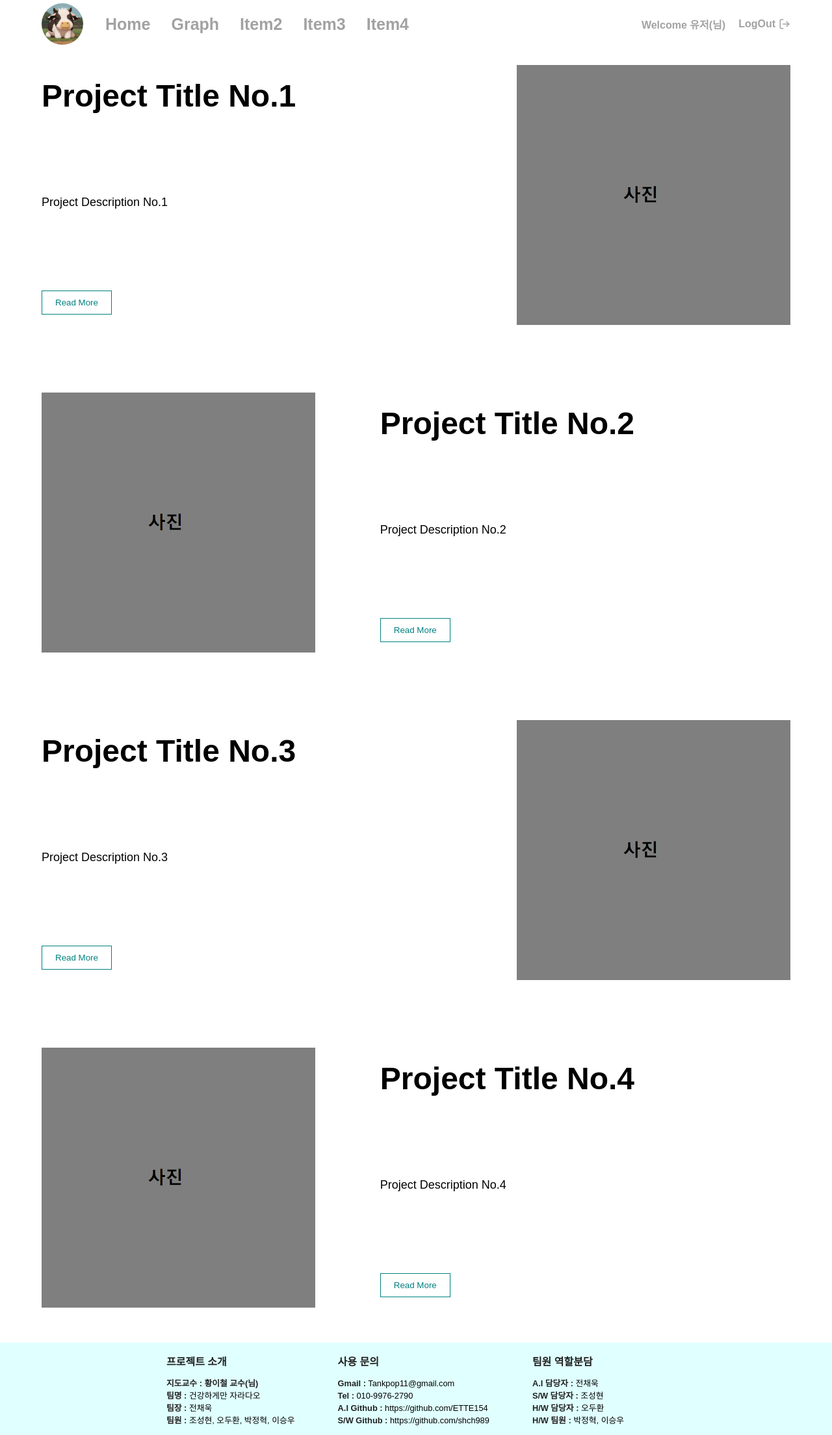
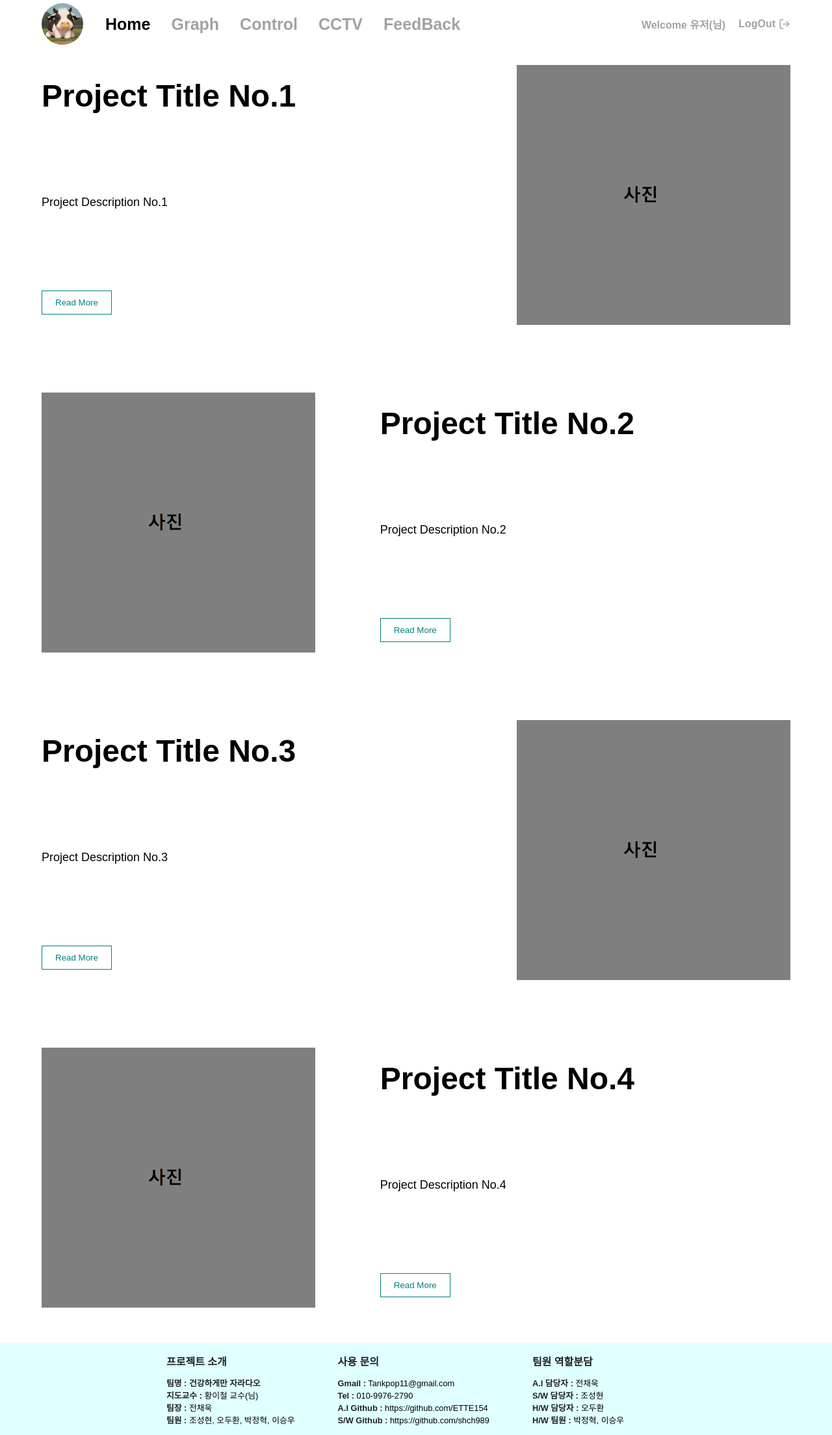
Before and after one commit to shch989/CapstoneDesign_A-Iot_SmartFarm, a React (Create React App) app in the folder client/: page / in a window 1280 px wide. Shown: the whole page at 65% size. Built offline with nearby package versions, Linux system fonts and the light colour scheme.

Commit message:
Navbar 현재 주소 이벤트 추가

```diff
--- a/client/src/components/common/Footer.js
+++ b/client/src/components/common/Footer.js
@@ -62,9 +62,9 @@ const Footer = () => {
         <Section>
           <h4>프로젝트 소개</h4>
           <p>
-            <b>지도교수 : 황이철 교수(님)</b>
+            <b>팀명 : 건강하게만 자라다오</b>
             <br />
-            <b>팀명 :</b> 건강하게만 자라다오
+            <b>지도교수 :</b> 황이철 교수(님)
             <br />
             <b>팀장 :</b> 전채욱
             <br />
--- a/client/src/components/common/Navbar.js
+++ b/client/src/components/common/Navbar.js
@@ -1,4 +1,5 @@
 import React from 'react'
+import { useLocation } from 'react-router-dom'
 import styled from 'styled-components'
 import { FiLogOut } from 'react-icons/fi'
 import logo from '../../public/logo.png'
@@ -8,7 +9,7 @@ const Container = styled.nav`
   top: 0;
   width: 100%;
   background-color: #fff;
-  z-index:100;
+  z-index: 100;
   height: 80px;
   padding: 5px 0;
 `
@@ -45,20 +46,19 @@ const Menu = styled.ul`
 
 const MenuItem = styled.li`
   margin-left: 1rem;
-
   a {
     display: inline-block;
     padding: 0.5rem;
     font-size: 25px;
     font-weight: 600;
-    color: #a2a2a2;
+    color: ${({ isActive }) => isActive ? '#000' : '#a2a2a2'};
     text-decoration: none;
     transition: all 0.2s;
     &:hover {
       color: #000;
     }
   }
-`
+`;
 
 const User = styled.div`
   margin-left: auto;
@@ -97,6 +97,8 @@ const Logout = styled.a`
 `
 
 function Navbar() {
+  const { pathname } = useLocation()
+
   return (
     <Container>
       <MainNav>
@@ -104,20 +106,20 @@ function Navbar() {
           <img src={logo} alt="logo" className="main_logo" />
         </Logo>
         <Menu>
-          <MenuItem>
+          <MenuItem isActive={pathname === '/'}>
             <a href="/">Home</a>
           </MenuItem>
-          <MenuItem>
+          <MenuItem isActive={pathname === '/graph'}>
             <a href="/graph">Graph</a>
           </MenuItem>
-          <MenuItem>
-            <a href="/">Item2</a>
+          <MenuItem isActive={pathname === '/control'}>
+            <a href="/control">Control</a>
           </MenuItem>
-          <MenuItem>
-            <a href="/">Item3</a>
+          <MenuItem isActive={pathname === '/cctv'}>
+            <a href="/cctv">CCTV</a>
           </MenuItem>
-          <MenuItem>
-            <a href="/">Item4</a>
+          <MenuItem isActive={pathname === '/feedback'}>
+            <a href="/feedback">FeedBack</a>
           </MenuItem>
         </Menu>
         <User>
```
